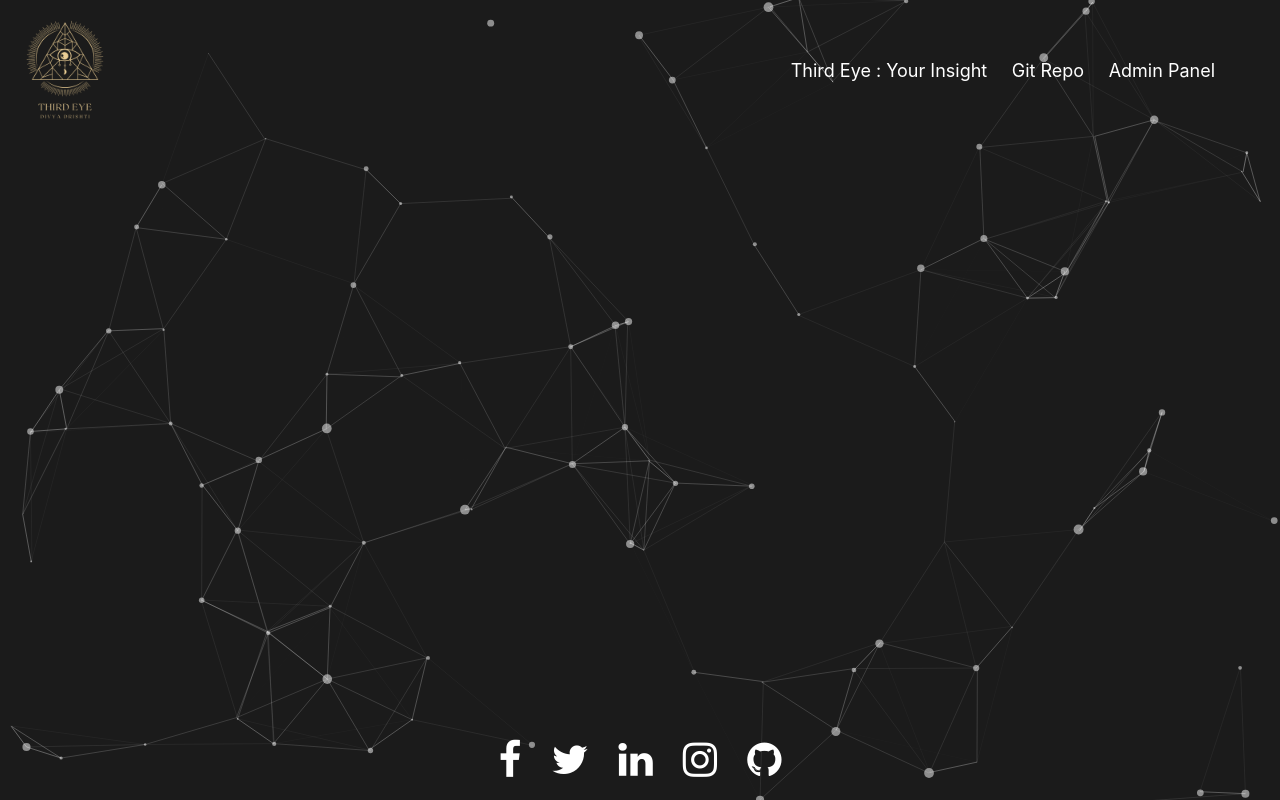
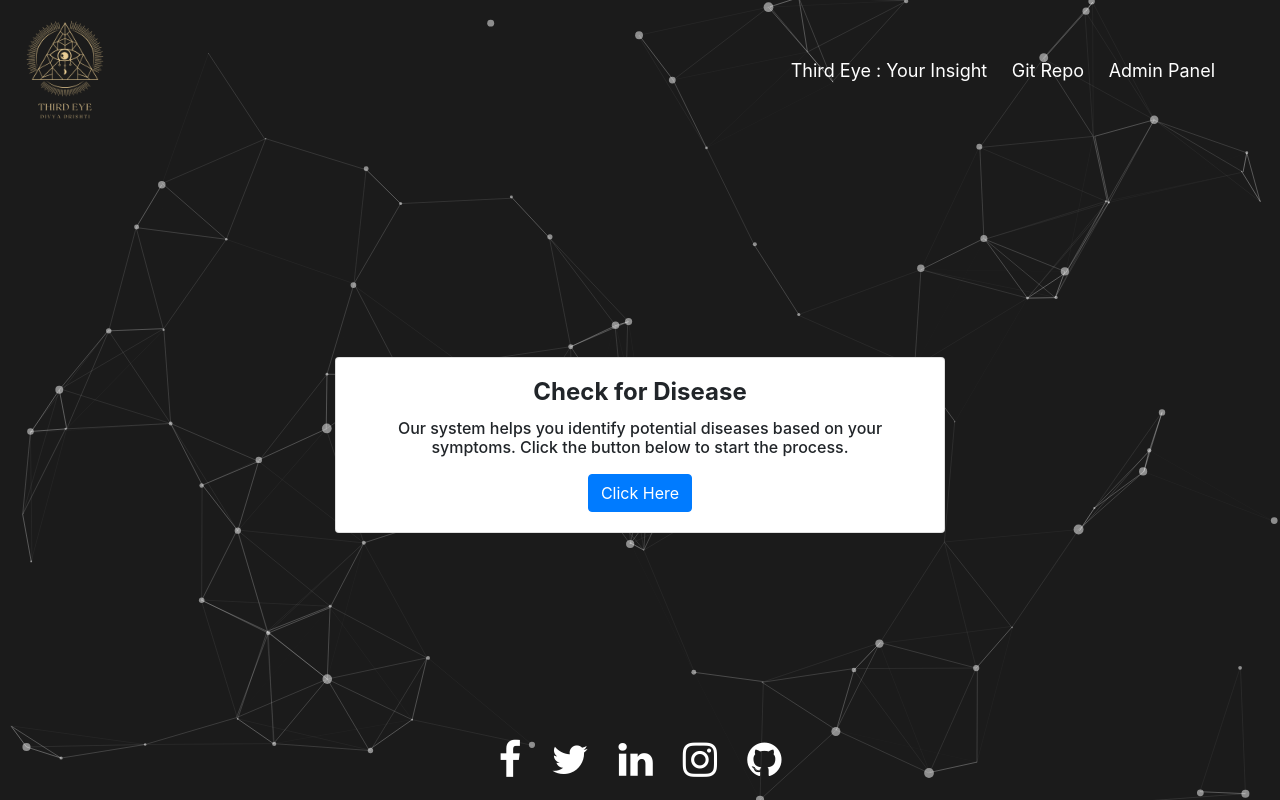
Before and after one commit to arpansahu/third_eye, a Django app: page / in a window 1280 px wide. Run offline with Django 3.2, Linux system fonts and the light colour scheme; parts of the project's set-up code (start-up, migrations or seed data) failed here and were passed over; some libraries are stand-ins or nearby versions.

Commit message:
updated for index.html

```diff
--- /dev/null
+++ b/templates/Index.html
@@ -0,0 +1,24 @@
+{% extends 'base.html' %}
+{% load static %}
+{% block title %}Medical Facilities{% endblock %}
+
+{% block content %}
+<div class="container-fluid" style="padding-top: 30px;">
+    <div class="row justify-content-center">
+        <div class="col-md-6">
+            <div class="card">
+                <div class="card-body text-center">
+                    <h5 class="card-title" style="font-size: 24px; font-weight: bold;">Check for Disease</h5>
+                    <h6 class="card-text" style="font-size: 16px;">Our system helps you identify potential diseases based on your symptoms. Click the button below to start the process.</p>
+                    <div class="d-flex justify-content-center">
+                        <a href="{% url 'divyadrishti' %}" class="btn btn-primary">Click Here</a>
+                    </div>
+                </div>
+            </div>
+        </div>
+    </div>
+</div>
+{% endblock %}
+
+{% block scripts %}
+{% endblock %}
--- a/templates/base.html
+++ b/templates/base.html
@@ -102,8 +102,9 @@
     <header class="container-fluid">
         <div class="row w-100">
             <div class="col-md-6 d-flex align-items-center">
-                <img src="{% static 'third_eye.png' %}" alt="Third Eye Logo" style="max-width: 100px; height: auto;">
-            </div>
+                <a href="{% url 'home' %}">
+                    <img src="{% static 'third_eye.png' %}" alt="Third Eye Logo" style="max-width: 100px; height: auto;">
+                </a>            </div>
             <div class="col-md-6 d-flex justify-content-end align-items-center">
                 <nav>
                     <a href="{% url 'divyadrishti' %}">Third Eye : Your Insight</a>
--- a/third_eye/urls.py
+++ b/third_eye/urls.py
@@ -29,7 +29,7 @@ def large_resource(request):
 
 urlpatterns = [
     path('admin/', admin.site.urls),
-    path('',views.home),
+    path('',views.home, name='home'),
     path('particles',views.particles),
     path('divyadrishti/', include('divyadrishti.urls')),
 
--- a/third_eye/views.py
+++ b/third_eye/views.py
@@ -1,7 +1,7 @@
 from django.shortcuts import render, redirect
 
 def home(request):
-    return render(request, 'base.html')
+    return render(request, 'index.html')
 
 def particles(request):
     return render(request, 'table1.html')
```
